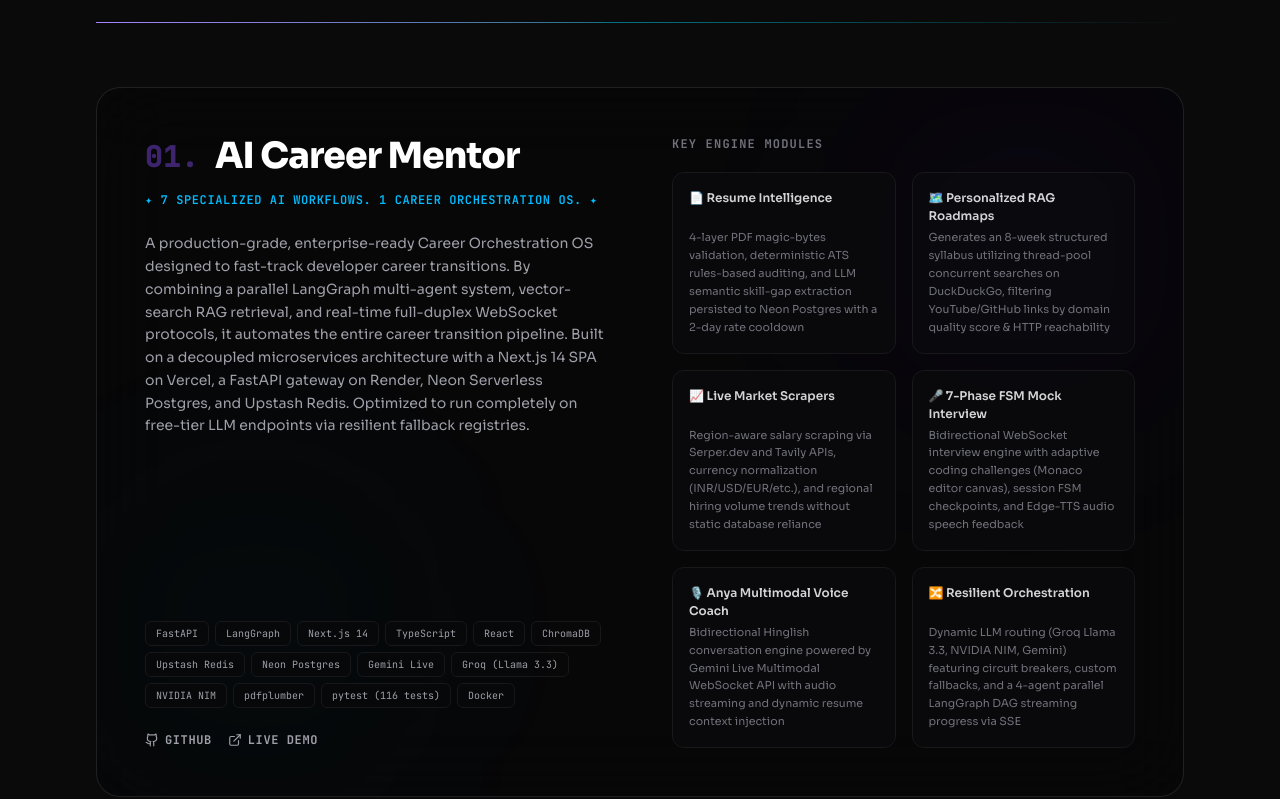
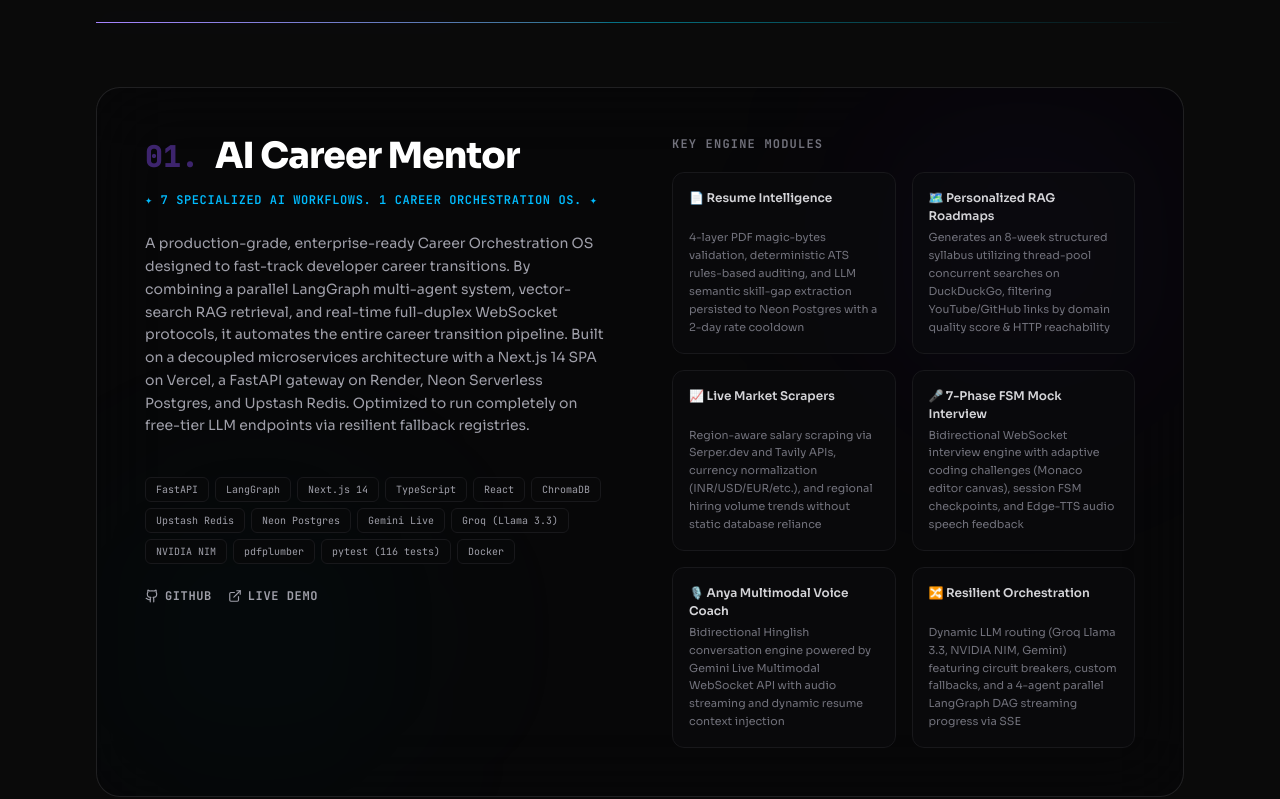
Before and after one commit to Anil-Pradhan-web/MY-PORTFOLIO, a Next.js app: page / in a window 1280 px wide. Shown: the part 3041-3840 px from the top of the page. Built offline with nearby package versions, Linux system fonts and the light colour scheme; a web font is replaced by a local one.

Commit message:
style: remove vertical stretching gap in Project Card Left Column

```diff
--- a/src/components/sections/Projects.tsx
+++ b/src/components/sections/Projects.tsx
@@ -88,7 +88,7 @@
             <div className="absolute bottom-0 left-0 w-80 h-80 bg-cyan-500/3 rounded-full blur-[100px] pointer-events-none group-hover:bg-cyan-500/5 transition-all duration-700" />
 
             {/* Left Side: Info & Metadata */}
-            <div className="flex-1 flex flex-col justify-between gap-8 z-10">
+            <div className="flex-1 flex flex-col justify-start gap-6 z-10">
               <div className="space-y-4">
                 <div className="flex items-center gap-4">
                   <span className="font-mono text-3xl font-extrabold text-violet-500/40">
```
